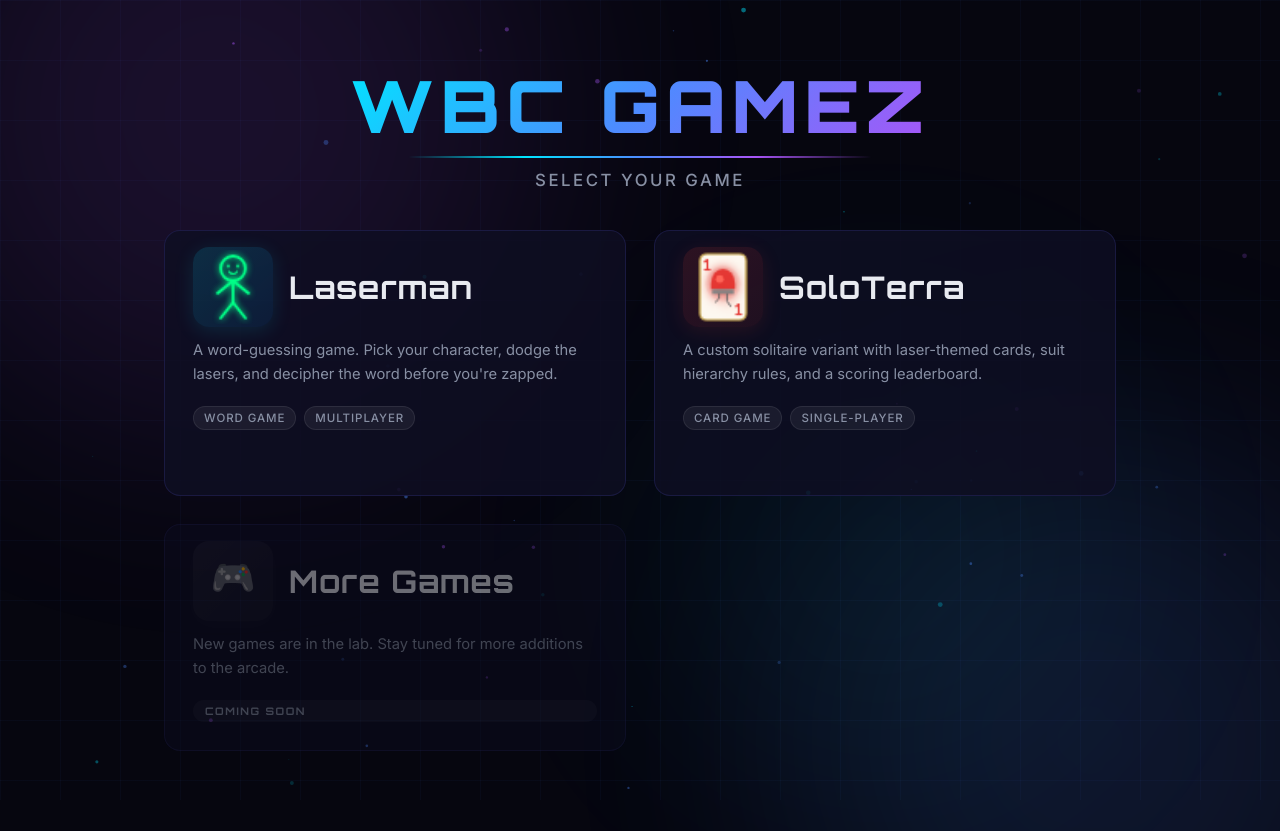
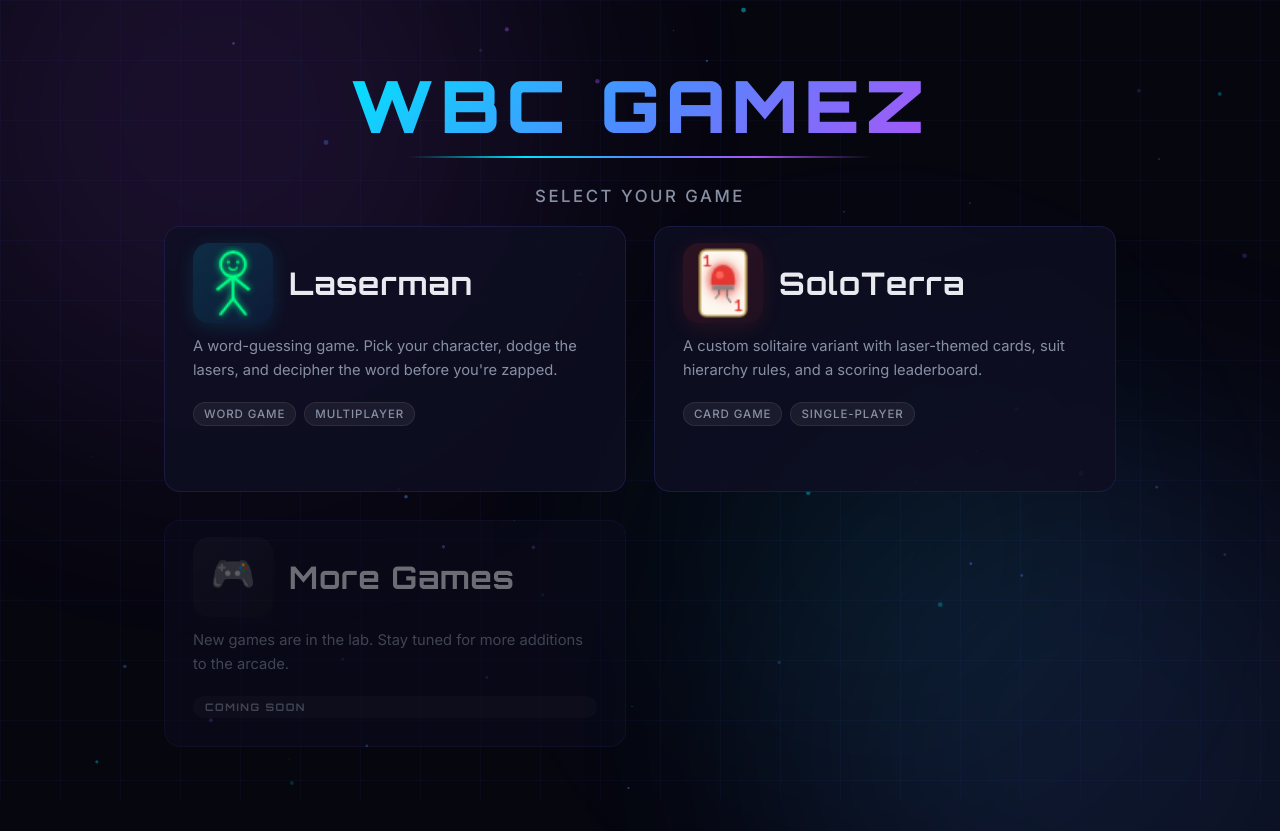
Before and after one commit to BrightInfinity3/wbcgamez, a website: page public/index.html in a window 1280 px wide. Drawn offline with Linux system fonts and the light colour scheme.

Commit message:
Match tagline spacing to ladybug gamez (closer to game cards)
Co-Authored-By: Claude Opus 4.6 <noreply@anthropic.com>

```diff
--- a/public/index.html
+++ b/public/index.html
@@ -117,8 +117,8 @@
     }
 
     .tagline {
-      margin-top: 20px;
-      margin-bottom: 40px;
+      margin-top: 36px;
+      margin-bottom: 16px;
       font-size: 1.05rem;
       color: var(--text-dim);
       letter-spacing: 0.15em;
```
